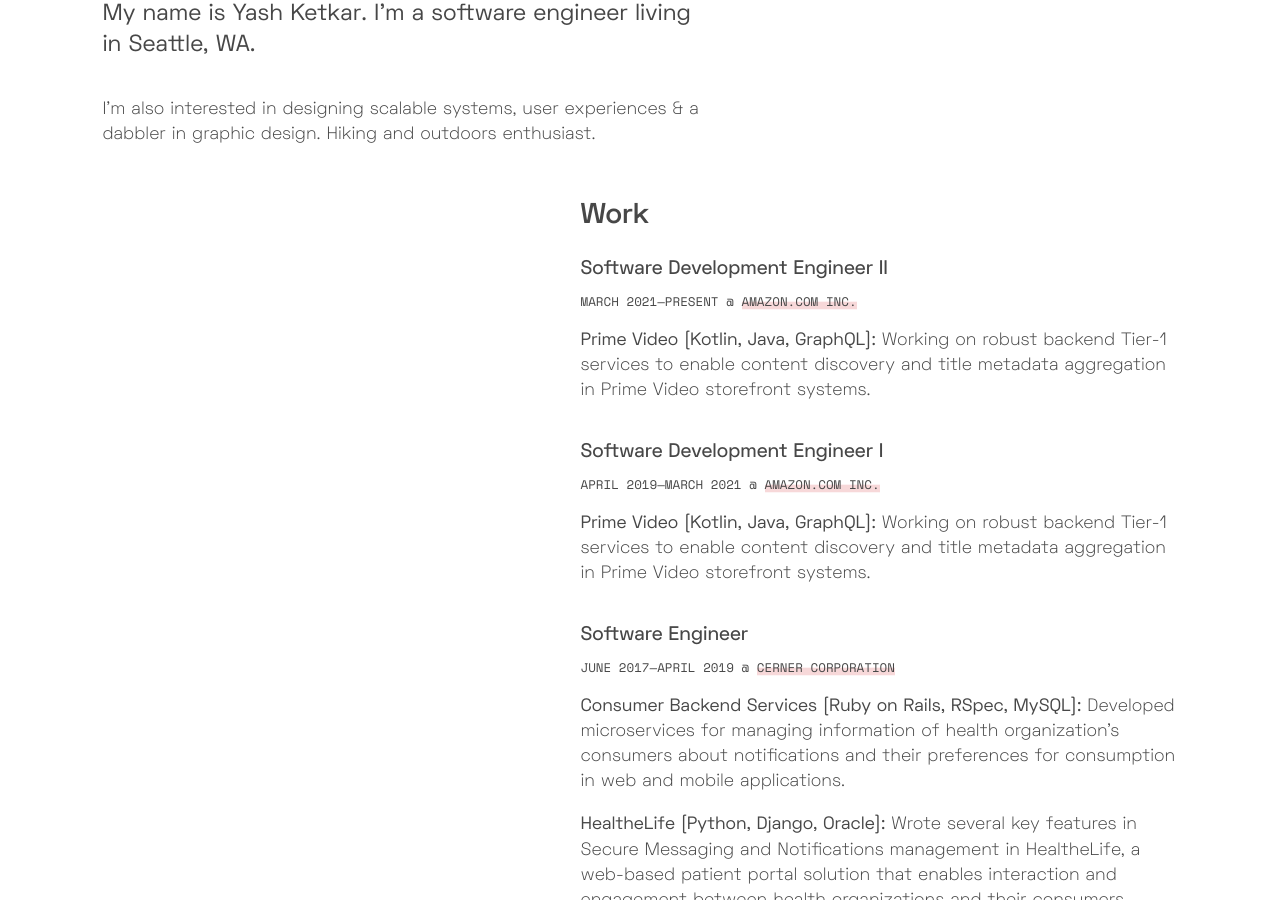
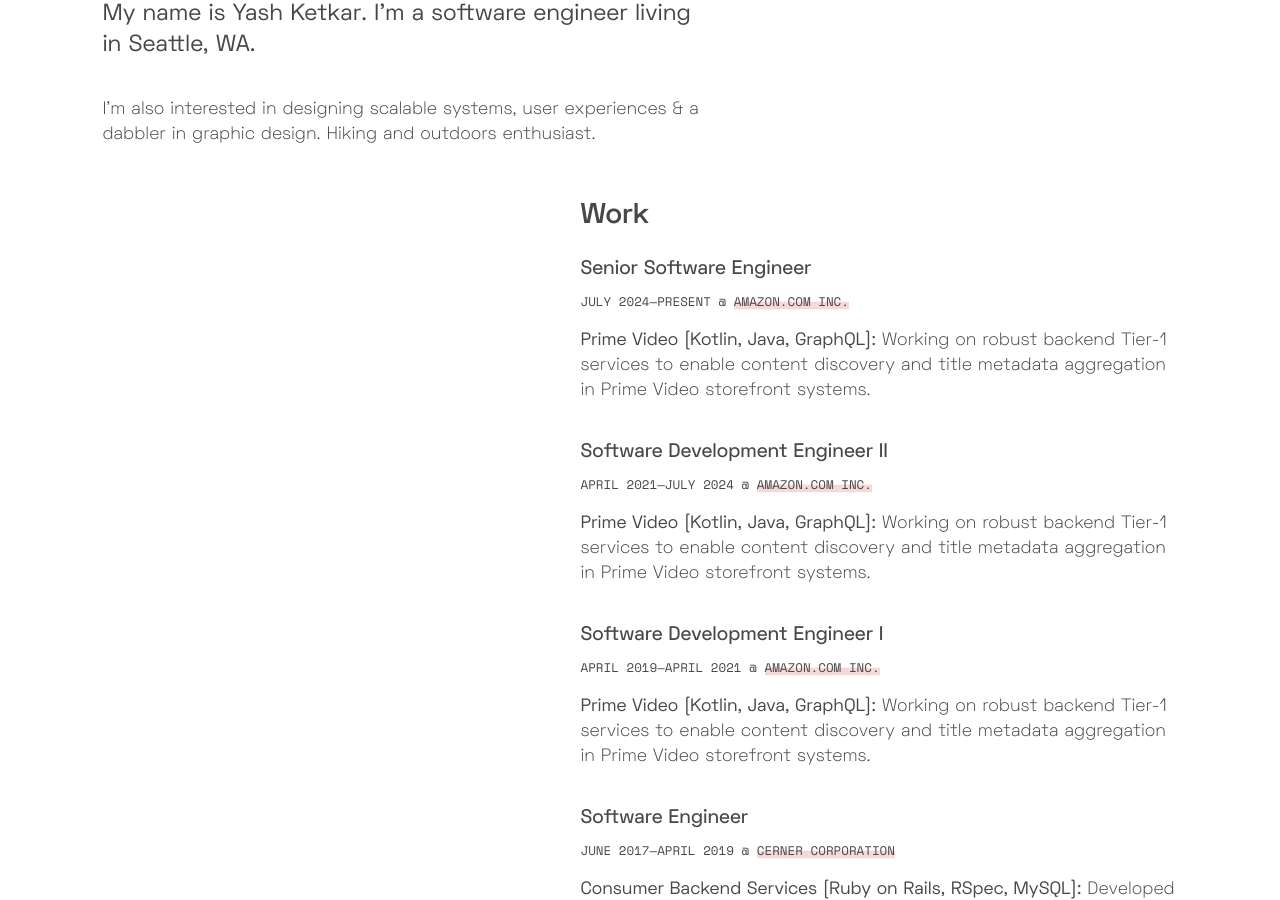
Before and after one commit to yashketkar/yashketkar.github.io, a Jekyll site: the page built from about.html, in a window 1280 px wide and 900 px high, scrolled down 249 px. Built offline with Jekyll 4.4.1, drawn with Linux system fonts in a browser that asks for light colours.

Commit message:
Update about.html

```diff
--- a/about.html
+++ b/about.html
@@ -22,13 +22,19 @@ layout: default
     <h2>Work</h2>
 
     {% include resumeitem.html
-      date = "March 2021&mdash;Present"
+      date = "July 2024&mdash;Present"
+      role = "Senior Software Engineer"
+      employer = "<a href='https://www.amazon.com'>Amazon.com Inc.</a>"
+      description = "<p><b>Prime Video [Kotlin, Java, GraphQL]:</b> Working on robust backend Tier-1 services to enable content discovery and title metadata aggregation in Prime Video storefront systems.</p>"
+    %}
+    {% include resumeitem.html
+      date = "April 2021&mdash;July 2024"
       role = "Software Development Engineer II"
       employer = "<a href='https://www.amazon.com'>Amazon.com Inc.</a>"
       description = "<p><b>Prime Video [Kotlin, Java, GraphQL]:</b> Working on robust backend Tier-1 services to enable content discovery and title metadata aggregation in Prime Video storefront systems.</p>"
     %}
     {% include resumeitem.html
-      date = "April 2019&mdash;March 2021"
+      date = "April 2019&mdash;April 2021"
       role = "Software Development Engineer I"
       employer = "<a href='https://www.amazon.com'>Amazon.com Inc.</a>"
       description = "<p><b>Prime Video [Kotlin, Java, GraphQL]:</b> Working on robust backend Tier-1 services to enable content discovery and title metadata aggregation in Prime Video storefront systems.</p>"
```
